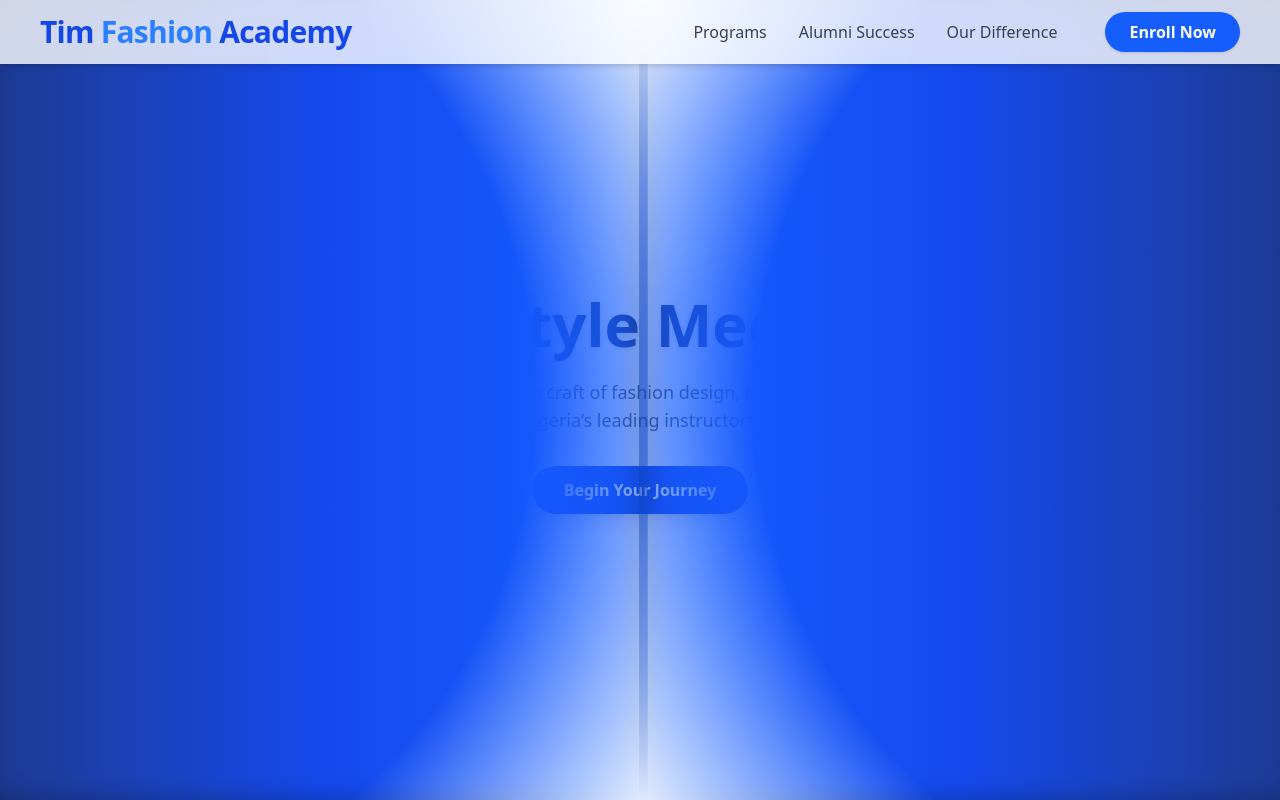
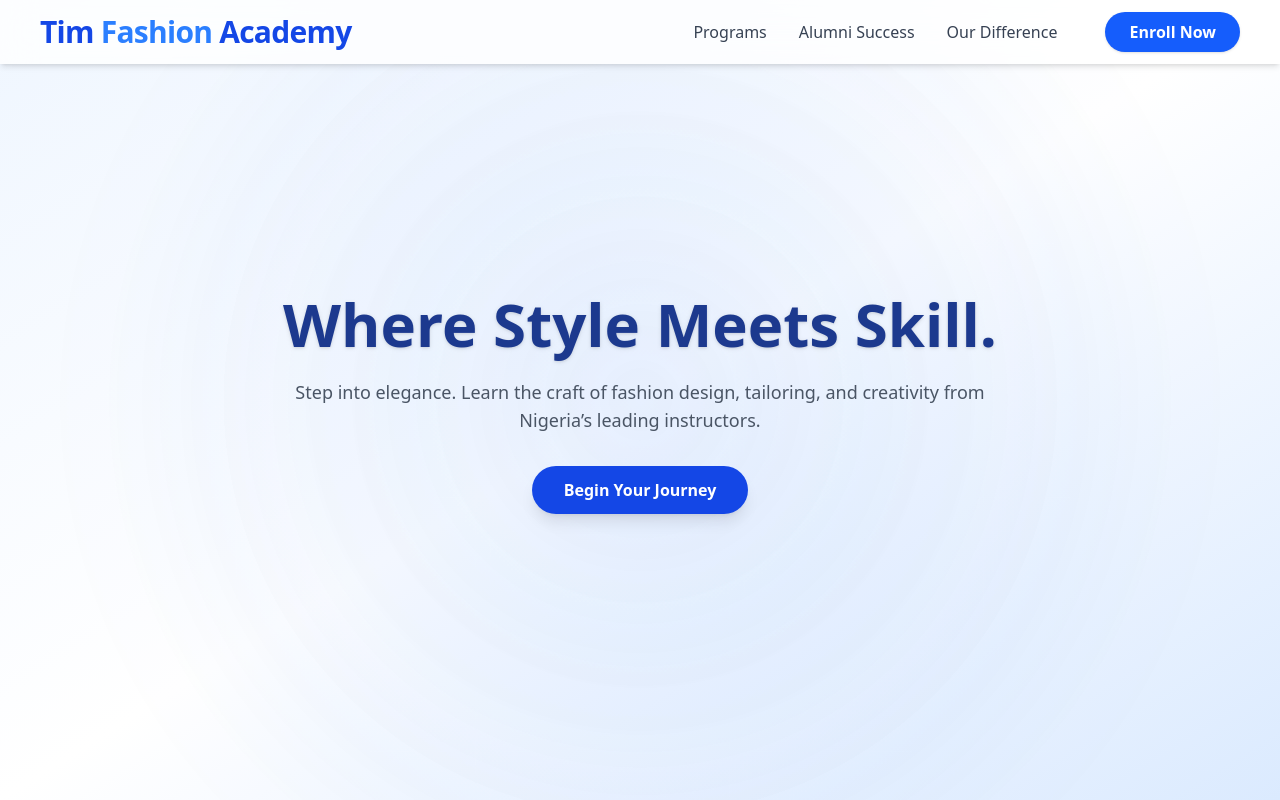
Before and after one commit to apreezofficial/6kfashion, a Next.js app: page / in a window 1280 px wide. Shown: the top 800 px of the page. Built offline with nearby package versions, Linux system fonts and the light colour scheme.

Commit message:
Update HeroMain.tsx

```diff
--- a/src/app/HeroMain.tsx
+++ b/src/app/HeroMain.tsx
@@ -7,20 +7,18 @@ const Hero: React.FC = () => {
 
   useEffect(() => {
     const playCurtain = async () => {
-      // Play whoosh first
-      const whoosh = new Audio("https://tim-academy.pxxl.pro/sounds/curtain-whoosh.mp3");
-      whoosh.volume = 0.6;
-      whoosh.play().catch(() => {});
+      try {
+        const audio = new Audio("https://tim-academy.pxxl.pro/sounds/welcome.mp3");
+        audio.volume = 0.7;
+        // Small delay before playing for sync
+        setTimeout(() => audio.play().catch(() => {}), 200);
 
-      // Open curtain animation
-      await controls.start("open");
-
-      // Then play chime
-      const chime = new Audio("https://tim-academy.pxxl.pro/sounds/welcome.mp3");
-      chime.volume = 0.4;
-      chime.play().catch(() => {});
+        // Start curtain animation
+        await controls.start("open");
+      } catch (err) {
+        console.error("Audio playback error:", err);
+      }
     };
-
     playCurtain();
   }, [controls]);
 
@@ -30,63 +28,77 @@ const Hero: React.FC = () => {
       className="relative flex flex-col items-center justify-center min-h-screen overflow-hidden
       bg-gradient-to-br from-blue-50 via-white to-blue-100 text-center"
     >
-      {/* 🌈 Ambient shimmer light */}
+      {/* 🌈 Ambient glow pulse */}
       <motion.div
-        animate={{ opacity: [0.2, 0.6, 0.3] }}
+        animate={{ opacity: [0.25, 0.5, 0.25], scale: [1, 1.05, 1] }}
         transition={{ duration: 4, repeat: Infinity, ease: "easeInOut" }}
-        className="absolute inset-0 bg-[radial-gradient(circle_at_center,rgba(59,130,246,0.12)_0%,transparent_80%)]"
+        className="absolute inset-0 bg-[radial-gradient(circle_at_center,rgba(59,130,246,0.15)_0%,transparent_80%)]"
       />
 
       {/* 🎭 Left Curtain */}
       <motion.div
-        initial={{ x: 0 }}
+        initial={{ x: 0, skewX: 0 }}
         animate={controls}
         variants={{
           open: {
-            x: "-120%",
-            transition: { duration: 1.5, ease: [0.76, 0, 0.24, 1] },
+            x: "-105%",
+            skewX: -4,
+            transition: {
+              duration: 0.9,
+              ease: [0.77, 0, 0.175, 1],
+            },
           },
         }}
         className="absolute top-0 left-0 w-1/2 h-full z-30
-        bg-gradient-to-r from-blue-900 via-blue-700 to-blue-600
-        shadow-[inset_-12px_0_25px_rgba(0,0,0,0.3)]
-        [mask-image:radial-gradient(circle_at_left_center,black_70%,transparent_100%)]
-        animate-curtainWave"
-      />
+        bg-[linear-gradient(100deg,#002b64_0%,#004ba0_50%,#003a80_100%)]
+        shadow-[inset_-10px_0_25px_rgba(0,0,0,0.4)]
+        [mask-image:radial-gradient(circle_at_center,black_80%,transparent_100%)]
+        overflow-hidden"
+      >
+        {/* 💫 Curtain folds / ripples */}
+        <motion.div
+          animate={{ x: ["0%", "-2%", "0%"], skewY: [0, 3, 0] }}
+          transition={{ repeat: Infinity, duration: 3, ease: "easeInOut" }}
+          className="absolute inset-0 bg-[linear-gradient(to-right,rgba(255,255,255,0.1)_10%,transparent_50%,rgba(255,255,255,0.1)_90%)] mix-blend-overlay"
+        />
+      </motion.div>
 
       {/* 🎭 Right Curtain */}
       <motion.div
-        initial={{ x: 0 }}
+        initial={{ x: 0, skewX: 0 }}
         animate={controls}
         variants={{
           open: {
-            x: "120%",
-            transition: { duration: 1.5, ease: [0.76, 0, 0.24, 1] },
+            x: "105%",
+            skewX: 4,
+            transition: {
+              duration: 0.9,
+              ease: [0.77, 0, 0.175, 1],
+            },
           },
         }}
         className="absolute top-0 right-0 w-1/2 h-full z-30
-        bg-gradient-to-l from-blue-900 via-blue-700 to-blue-600
-        shadow-[inset_12px_0_25px_rgba(0,0,0,0.3)]
-        [mask-image:radial-gradient(circle_at_right_center,black_70%,transparent_100%)]
-        animate-curtainWave"
-      />
+        bg-[linear-gradient(260deg,#002b64_0%,#004ba0_50%,#003a80_100%)]
+        shadow-[inset_10px_0_25px_rgba(0,0,0,0.4)]
+        [mask-image:radial-gradient(circle_at_center,black_80%,transparent_100%)]
+        overflow-hidden"
+      >
+        {/* 💫 Curtain folds / ripples */}
+        <motion.div
+          animate={{ x: ["0%", "2%", "0%"], skewY: [0, -3, 0] }}
+          transition={{ repeat: Infinity, duration: 3, ease: "easeInOut" }}
+          className="absolute inset-0 bg-[linear-gradient(to-left,rgba(255,255,255,0.1)_10%,transparent_50%,rgba(255,255,255,0.1)_90%)] mix-blend-overlay"
+        />
+      </motion.div>
 
-      {/* ✨ Sparkle effect after reveal */}
+      {/* ✨ Hero Text */}
       <motion.div
-        initial={{ opacity: 0, scale: 0.5 }}
-        animate={{ opacity: [0, 1, 0], scale: [1, 1.3, 1] }}
-        transition={{ delay: 1.4, duration: 1.2 }}
-        className="absolute inset-0 bg-[radial-gradient(circle,rgba(255,255,255,0.4)_0%,transparent_60%)] z-20 pointer-events-none"
-      />
-
-      {/* 🪩 Hero Text */}
-      <motion.div
-        initial={{ opacity: 0, scale: 0.9, y: 30 }}
-        animate={{ opacity: 1, scale: 1, y: 0 }}
-        transition={{ delay: 1.2, duration: 0.7, ease: "easeOut" }}
+        initial={{ opacity: 0, y: 30, scale: 0.95 }}
+        animate={{ opacity: 1, y: 0, scale: 1 }}
+        transition={{ delay: 1, duration: 0.5, ease: "easeOut" }}
         className="relative z-20 max-w-3xl px-6"
       >
-        <h1 className="text-4xl md:text-6xl font-extrabold text-blue-900 leading-tight mb-4 drop-shadow-sm">
+        <h1 className="text-4xl md:text-6xl font-extrabold text-blue-900 leading-tight mb-4 drop-shadow">
           Where Style Meets Skill.
         </h1>
         <p className="text-gray-600 md:text-lg mb-8">
@@ -102,23 +114,12 @@ const Hero: React.FC = () => {
         </a>
       </motion.div>
 
-      {/* 🌫 Light aura pulse */}
+      {/* 💎 Soft Light Aura */}
       <motion.div
-        animate={{ opacity: [0.4, 0.7, 0.4], scale: [1, 1.08, 1] }}
-        transition={{ repeat: Infinity, duration: 4, ease: "easeInOut" }}
+        animate={{ opacity: [0.3, 0.7, 0.3], scale: [1, 1.06, 1] }}
+        transition={{ repeat: Infinity, duration: 5, ease: "easeInOut" }}
         className="absolute inset-0 bg-[radial-gradient(circle_at_center,rgba(59,130,246,0.1)_0%,transparent_70%)]"
       />
-
-      {/* 👇 Keyframes for wave movement */}
-      <style>{`
-        @keyframes curtainWave {
-          0%, 100% { transform: translateX(0) scaleX(1); filter: brightness(1); }
-          50% { transform: translateX(5px) scaleX(1.02); filter: brightness(1.05); }
-        }
-        .animate-curtainWave {
-          animation: curtainWave 3s ease-in-out infinite;
-        }
-      `}</style>
     </section>
   );
 };
```
